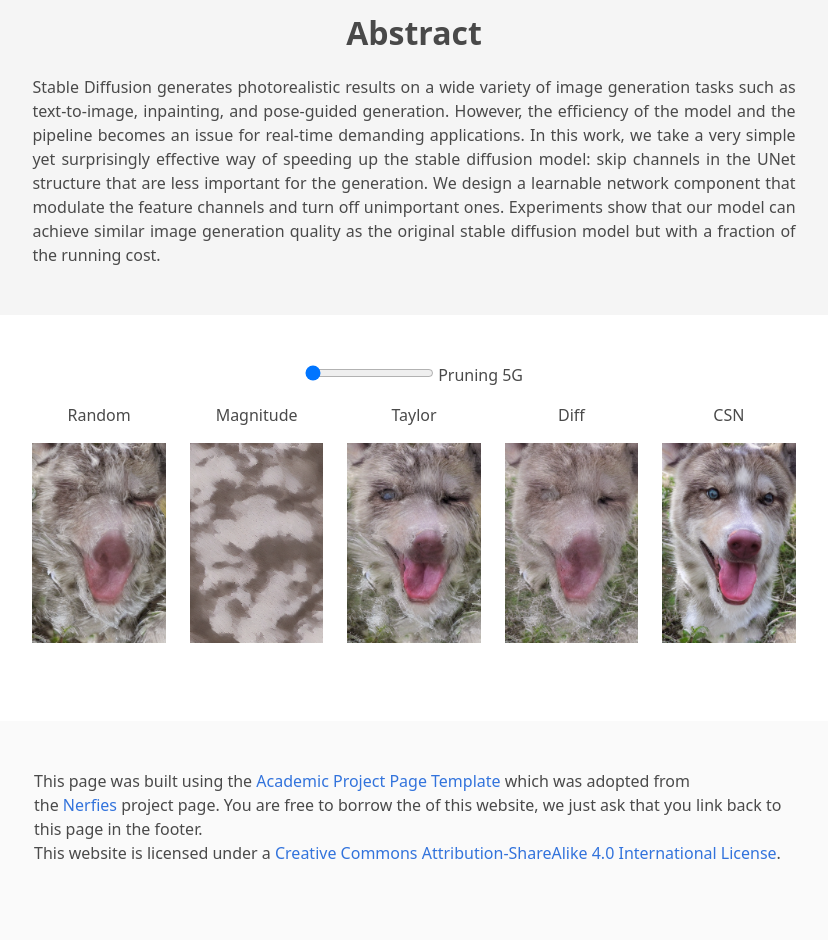
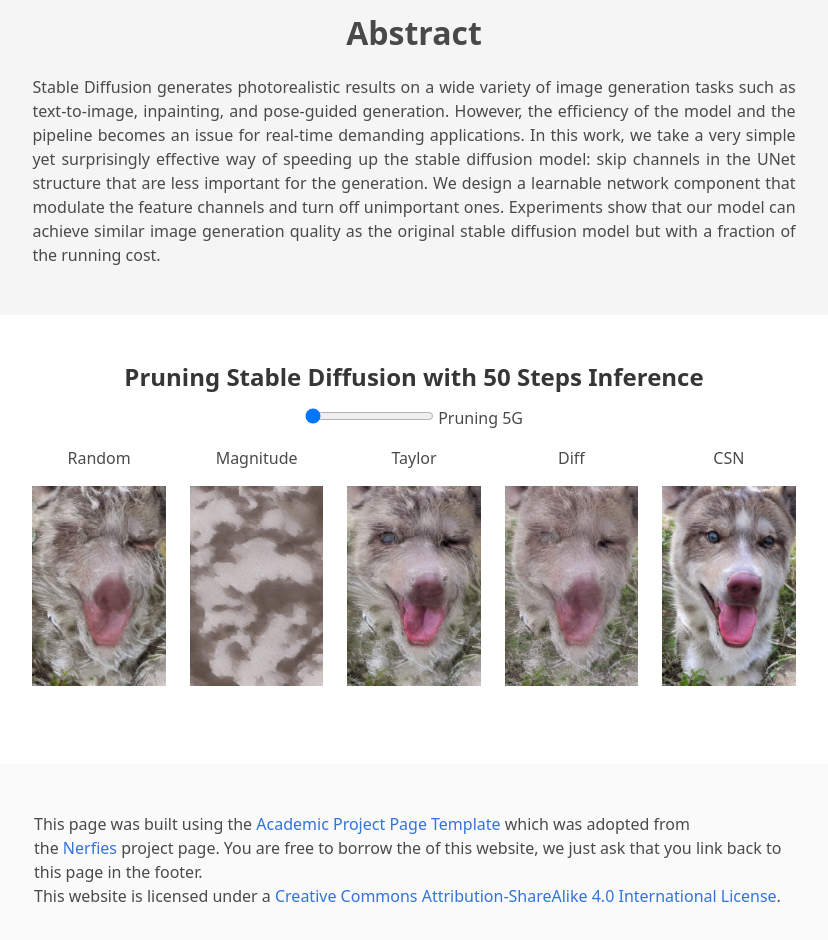
Before and after one commit to rusu4943/CSN, a plain HTML site: page index.html in a window 1280 px wide. Shown: the part 844-1784 px from the top of the page, without its empty margins (226-1054 px from the left). Drawn offline with nearby package versions, Linux system fonts and the light colour scheme; some icons are missing.

Commit message:
Update index.html

```diff
--- a/index.html
+++ b/index.html
@@ -179,6 +179,7 @@
     <div class="columns is-centered has-text-centered">
       <div class="column is-four-fifths">
         <div class="content has-text-centered">
+          <h3>Pruning Stable Diffusion with 50 Steps Inference</h3>
           <p>
             <input id="valR" type="range" min="0" max="7" value="0" step="1" oninput="showVal(this.value)" onchange="showVal(this.value)" />
             <span id="range">5G</span>
```
